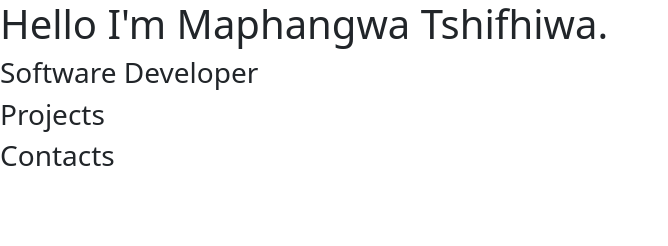
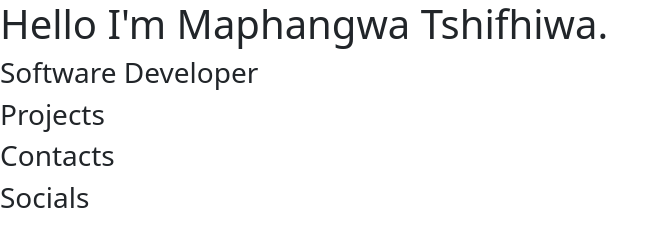
Before and after one commit to tmaphangwa/Profile, a plain HTML site: page index.html in a window 1280 px wide. Shown: the whole page, without its empty margins (0-668 px from the left). Drawn offline with nearby package versions, Linux system fonts and the light colour scheme.

Commit message:
Update index.html

```diff
--- a/index.html
+++ b/index.html
@@ -28,6 +28,10 @@
       <h3 class="">Contacts</h3>
     </div>
 
+    <div class="">
+      <h3 class="">Socials</h3>
+    </div>
+
     <script src="https://cdn.jsdelivr.net/npm/bootstrap@5.3.7/dist/js/bootstrap.bundle.min.js"
       integrity="sha384-ndDqU0Gzau9qJ1lfW4pNLlhNTkCfHzAVBReH9diLvGRem5+R9g2FzA8ZGN954O5Q" crossorigin="anonymous"></script>
   </body>
```
